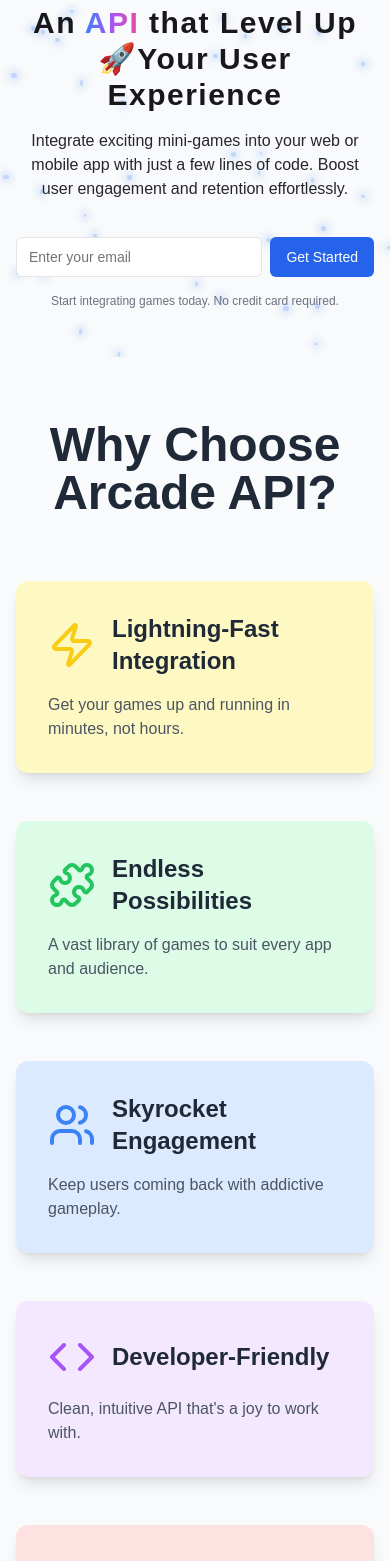
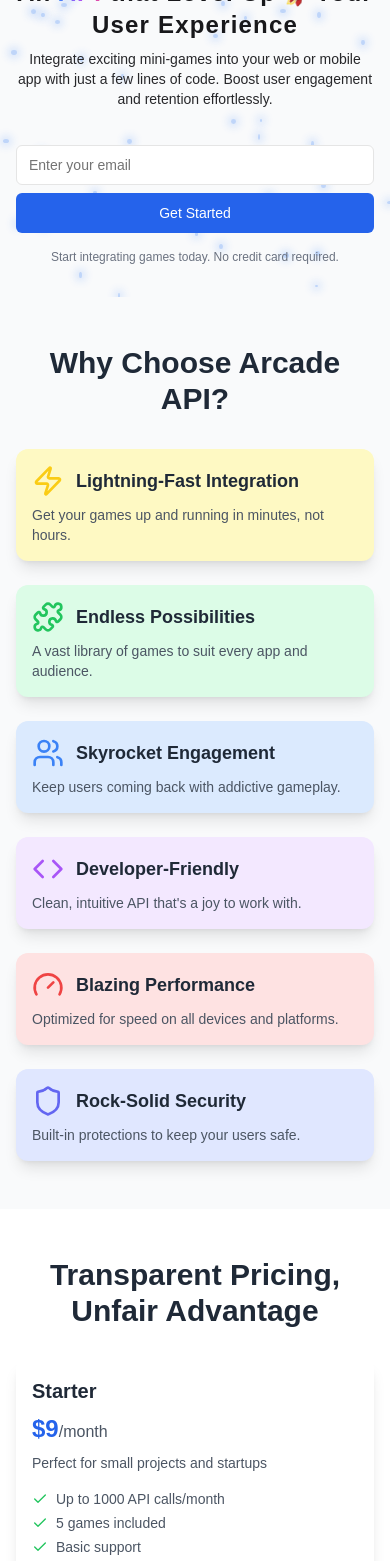
Before and after one commit to theshubhamkumr/arcade_api, a Next.js app: page / in a window 390 px wide. Shown: the part 180-1741 px from the top of the page. Built offline with nearby package versions, Linux system fonts and the light colour scheme.

Commit message:
Arcade API project

```diff
--- a/src/components/home-page.tsx
+++ b/src/components/home-page.tsx
@@ -1,4 +1,3 @@
-
 'use client'
 
 import { useState } from 'react'
@@ -34,12 +33,12 @@ export function HomePage() {
   return (
     <div className="flex flex-col min-h-screen">
       <main className="flex-1 flex flex-col items-center justify-center">
-        <section className="w-full py-12 md:py-24 lg:py-32 xl:py-48 relative overflow-hidden bg-gray-50">
+        <section className="w-full py-8 sm:py-12 md:py-24 lg:py-32 xl:py-48 relative overflow-hidden bg-gray-50">
           <FloatingStars />
-          <div className="container px-4 md:px-6 relative z-10 mx-auto">
+          <div className="container px-4 sm:px-6 lg:px-8 relative z-10 mx-auto">
             <div className="flex flex-col items-center space-y-4 text-center">
               <div
-                className="px-4 py-2 rounded-full text-sm font-medium transition-all duration-300 ease-in-out relative overflow-hidden transform hover:scale-105 hover:shadow-lg"
+                className="px-3 sm:px-4 py-1 sm:py-2 rounded-full text-xs sm:text-sm font-medium transition-all duration-300 ease-in-out relative overflow-hidden transform hover:scale-105 hover:shadow-lg"
                 style={{
                   background: 'linear-gradient(white, white) padding-box, linear-gradient(to right, #3b82f6, #8b5cf6) border-box',
                   border: '2px solid transparent',
@@ -49,16 +48,16 @@ export function HomePage() {
                 ✨ Introducing Arcade API
                 </span>
               </div>
-              <div className="space-y-4">
-                <h1 className="text-3xl font-bold text-zinc-900 tracking-wider sm:text-4xl md:text-5xl lg:text-6xl/none">
+              <div className="space-y-2 sm:space-y-4">
+                <h1 className="text-2xl sm:text-3xl md:text-4xl lg:text-5xl xl:text-6xl font-bold text-zinc-900 tracking-wider">
                   An <span className="bg-gradient-to-r from-blue-500 via-purple-500 to-pink-500 text-transparent bg-clip-text bg-300% animate-gradient">API</span> that Level Up 🚀Your User Experience
                 </h1>
-                <p className="mx-auto max-w-[700px] text-zinc-800 md:text-xl">
+                <p className="mx-auto max-w-[700px] text-sm sm:text-base md:text-lg lg:text-xl text-zinc-800">
                   Integrate exciting mini-games into your web or mobile app with just a few lines of code. Boost user engagement and retention effortlessly.
                 </p>
               </div>
               <div className="w-full max-w-sm space-y-4">
-                <form className="flex space-x-2 mt-5">
+                <form className="flex flex-col sm:flex-row space-y-2 sm:space-y-0 sm:space-x-2 mt-5">
                   <motion.div
                     className="flex-1"
                     initial={{ scale: 1 }}
@@ -73,7 +72,7 @@ export function HomePage() {
                       onChange={(e) => setEmail(e.target.value)}
                     />
                   </motion.div>
-                  <Button type="submit" className="bg-blue-600 hover:bg-blue-700 text-white">Get Started</Button>
+                  <Button type="submit" className="w-full sm:w-auto bg-blue-600 hover:bg-blue-700 text-white">Get Started</Button>
                 </form>
                 <p className="text-xs text-gray-500">
                   Start integrating games today. No credit card required.
@@ -82,42 +81,42 @@ export function HomePage() {
             </div>
           </div>
         </section>
-        <section id="features" className="w-full py-16 md:py-24 lg:py-32 bg-gray-50">
-          <div className="container px-4 md:px-6 mx-auto">
-            <h2 className="text-5xl font-bold text-center mb-16 text-gray-800">Why Choose Arcade API?</h2>
-            <div className="grid gap-12 md:grid-cols-2 lg:grid-cols-3">
+        <section id="features" className="w-full py-12 sm:py-16 md:py-24 lg:py-32 bg-gray-50">
+          <div className="container px-4 sm:px-6 lg:px-8 mx-auto">
+            <h2 className="text-3xl sm:text-4xl md:text-5xl font-bold text-center mb-8 sm:mb-12 md:mb-16 text-gray-800">Why Choose Arcade API?</h2>
+            <div className="grid gap-6 sm:gap-8 md:gap-12 sm:grid-cols-2 lg:grid-cols-3">
               <FeatureCard
-                icon={<Zap className="h-12 w-12 text-yellow-400" />}
+                icon={<Zap className="h-8 w-8 sm:h-10 sm:w-10 md:h-12 md:w-12 text-yellow-400" />}
                 title="Lightning-Fast Integration"
                 description="Get your games up and running in minutes, not hours."
                 color="bg-yellow-100"
               />
               <FeatureCard
-                icon={<Puzzle className="h-12 w-12 text-green-500" />}
+                icon={<Puzzle className="h-8 w-8 sm:h-10 sm:w-10 md:h-12 md:w-12 text-green-500" />}
                 title="Endless Possibilities"
                 description="A vast library of games to suit every app and audience."
                 color="bg-green-100"
               />
               <FeatureCard
-                icon={<Users className="h-12 w-12 text-blue-500" />}
+                icon={<Users className="h-8 w-8 sm:h-10 sm:w-10 md:h-12 md:w-12 text-blue-500" />}
                 title="Skyrocket Engagement"
                 description="Keep users coming back with addictive gameplay."
                 color="bg-blue-100"
               />
               <FeatureCard
-                icon={<Code className="h-12 w-12 text-purple-500" />}
+                icon={<Code className="h-8 w-8 sm:h-10 sm:w-10 md:h-12 md:w-12 text-purple-500" />}
                 title="Developer-Friendly"
                 description="Clean, intuitive API that's a joy to work with."
                 color="bg-purple-100"
               />
               <FeatureCard
-                icon={<Gauge className="h-12 w-12 text-red-500" />}
+                icon={<Gauge className="h-8 w-8 sm:h-10 sm:w-10 md:h-12 md:w-12 text-red-500" />}
                 title="Blazing Performance"
                 description="Optimized for speed on all devices and platforms."
                 color="bg-red-100"
               />
               <FeatureCard
-                icon={<Shield className="h-12 w-12 text-indigo-500" />}
+                icon={<Shield className="h-8 w-8 sm:h-10 sm:w-10 md:h-12 md:w-12 text-indigo-500" />}
                 title="Rock-Solid Security"
                 description="Built-in protections to keep your users safe."
                 color="bg-indigo-100"
@@ -125,10 +124,10 @@ export function HomePage() {
             </div>
           </div>
         </section>
-        <section id="pricing" className="w-full py-16 md:py-24 lg:py-32 bg-white">
-          <div className="container px-4 md:px-6 mx-auto">
-            <h2 className="text-5xl font-bold text-center mb-16 text-gray-800">Transparent Pricing, Unfair Advantage</h2>
-            <div className="grid gap-8 md:grid-cols-2 lg:grid-cols-3">
+        <section id="pricing" className="w-full py-12 sm:py-16 md:py-24 lg:py-32 bg-white">
+          <div className="container px-4 sm:px-6 lg:px-8 mx-auto">
+            <h2 className="text-3xl sm:text-4xl md:text-5xl font-bold text-center mb-8 sm:mb-12 md:mb-16 text-gray-800">Transparent Pricing, Unfair Advantage</h2>
+            <div className="grid gap-6 sm:gap-8 md:grid-cols-2 lg:grid-cols-3">
               <PricingCard
                 title="Starter"
                 price="$9"
@@ -168,20 +167,20 @@ export function HomePage() {
             </div>
           </div>
         </section>
-        <section id="subscribe" className="w-full py-16 md:py-24 lg:py-32 bg-gray-100">
-          <div className="container px-4 md:px-6 mx-auto">
+        <section id="subscribe" className="w-full py-12 sm:py-16 md:py-24 lg:py-32 bg-gray-100">
+          <div className="container px-4 sm:px-6 lg:px-8 mx-auto">
             <div className="flex flex-col items-center space-y-4 text-center">
-              <h2 className="text-4xl font-bold text-gray-800">Stay Updated</h2>
-              <p className="text-xl text-gray-600 max-w-2xl">
+              <h2 className="text-2xl sm:text-3xl md:text-4xl font-bold text-gray-800">Stay Updated</h2>
+              <p className="text-sm sm:text-base md:text-lg lg:text-xl text-gray-600 max-w-2xl">
                 Subscribe to our newsletter for the latest updates, game releases, and special offers.
               </p>
-              <form className="flex w-full max-w-md space-x-2">
+              <form className="flex flex-col sm:flex-row w-full max-w-md space-y-2 sm:space-y-0 sm:space-x-2">
                 <Input
                   className="flex-grow"
                   placeholder="Enter your email"
                   type="email"
                 />
-                <Button type="submit" className="bg-blue-600 hover:bg-blue-700 text-white">
+                <Button type="submit" className="w-full sm:w-auto bg-blue-600 hover:bg-blue-700 text-white">
                   Subscribe
                 </Button>
               </form>
@@ -203,12 +202,12 @@ interface FeatureCardProps {
 
 function FeatureCard({ icon, title, description, color }: FeatureCardProps) {
   return (
-    <div className={`${color} rounded-xl p-8 shadow-lg transition-all duration-300 hover:shadow-2xl hover:-translate-y-2`}>
-      <div className="flex items-center mb-4">
-        <div className="mr-4">{icon}</div>
-        <h3 className="text-2xl font-bold text-gray-800">{title}</h3>
+    <div className={`${color} rounded-xl p-4 sm:p-6 md:p-8 shadow-lg transition-all duration-300 hover:shadow-2xl hover:-translate-y-2`}>
+      <div className="flex items-center mb-2 sm:mb-4">
+        <div className="mr-3 sm:mr-4">{icon}</div>
+        <h3 className="text-lg sm:text-xl md:text-2xl font-bold text-gray-800">{title}</h3>
       </div>
-      <p className="text-gray-600">{description}</p>
+      <p className="text-sm sm:text-base text-gray-600">{description}</p>
     </div>
   )
 }
@@ -222,15 +221,15 @@ interface PricingCardProps {
 
 function PricingCard({ title, price, description, features }: PricingCardProps) {
   return (
-    <div className="flex flex-col p-6 bg-white rounded-lg shadow-lg transition-all duration-300 hover:shadow-xl">
-      <h3 className="text-2xl font-bold text-gray-800 mb-2">{title}</h3>
-      <div className="text-4xl font-bold text-blue-600 mb-4">{price}<span className="text-lg font-normal text-gray-600">/month</span></div>
-      <p className="text-gray-600 mb-6">{description}</p>
-      <ul className="space-y-2 mb-6 flex-grow">
+    <div className="flex flex-col p-4 sm:p-6 bg-white rounded-lg shadow-lg transition-all duration-300 hover:shadow-xl">
+      <h3 className="text-xl sm:text-2xl font-bold text-gray-800 mb-2">{title}</h3>
+      <div className="text-2xl sm:text-3xl md:text-4xl font-bold text-blue-600 mb-2 sm:mb-4">{price}<span className="text-base sm:text-lg font-normal text-gray-600">/month</span></div>
+      <p className="text-sm sm:text-base text-gray-600 mb-4 sm:mb-6">{description}</p>
+      <ul className="space-y-1 sm:space-y-2 mb-4 sm:mb-6 flex-grow">
         {features.map((feature, index) => (
           <li key={index} className="flex items-center">
-            <Check className="h-5 w-5 text-green-500 mr-2" />
-            <span className="text-gray-600">{feature}</span>
+            <Check className="h-4 w-4 sm:h-5 sm:w-5 text-green-500 mr-2" />
+            <span className="text-sm sm:text-base text-gray-600">{feature}</span>
           </li>
         ))}
       </ul>
```
